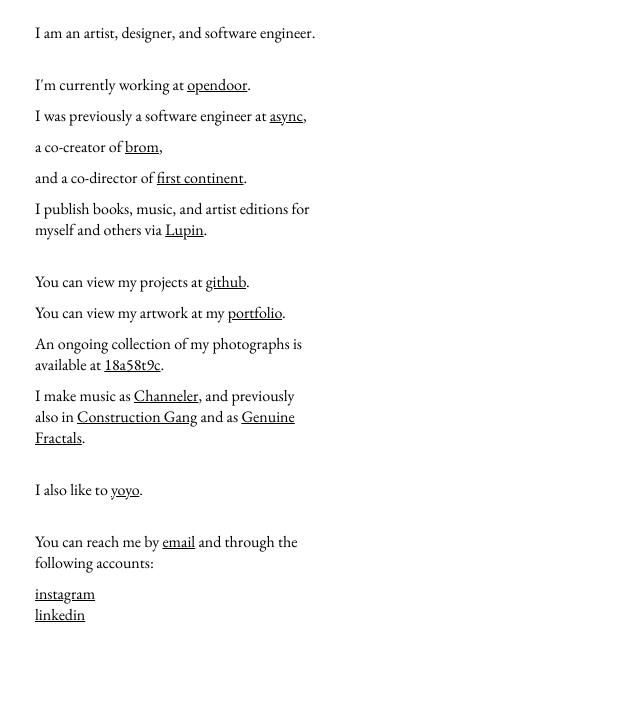
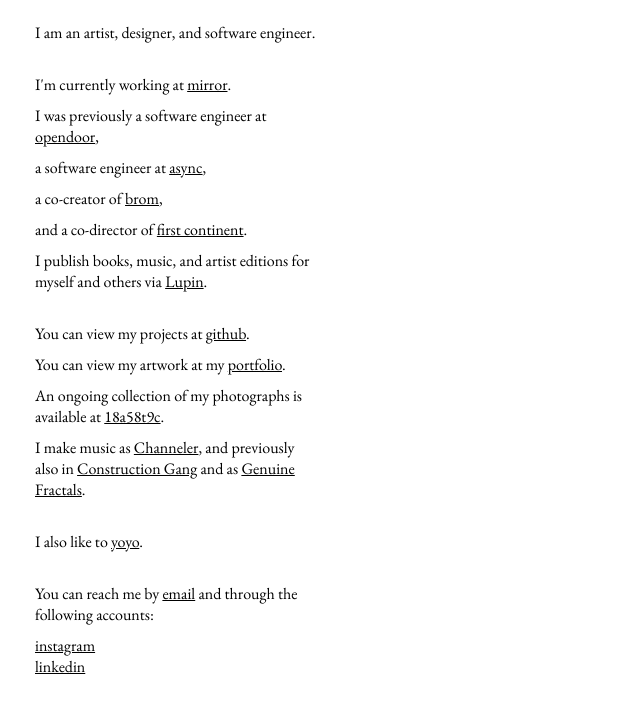
Before and after one commit to nathanielgrossman/personal-portfolio, a website: page index.html in a window 1280 px wide. Shown: the part 58-768 px from the top of the page, without its empty margins (0-640 px from the left). Drawn offline with nearby package versions, Linux system fonts and the light colour scheme; no server answers.

Commit message:
update employment info

```diff
--- a/index.html
+++ b/index.html
@@ -18,8 +18,9 @@
         <div id="left">
           <p>I am an artist, designer, and software engineer.</p>
           <br>
-          <p>I'm currently working at <a href="https://www.opendoor.com">opendoor</a>.</p>
-          <p>I was previously a software engineer at <a href="https://asy.nc">async</a>,</p>
+          <p>I'm currently working at <a href="https://mirror.xyz/">mirror</a>.</p>
+          <p>I was previously a software engineer at <a href="https://www.opendoor.com">opendoor</a>,</p>
+          <p>a software engineer at <a href="https://asy.nc">async</a>,</p>
           <p>a co-creator of <a href="https://www.brom.horse">brom</a>,</p>
           <p>and a co-director of <a href="http://www.firstcontinent.info">first continent</a>.</p>
           <p>I publish books, music, and artist editions for myself and others via <a href="http://hellolup.in">Lupin</a>.</p>
```
